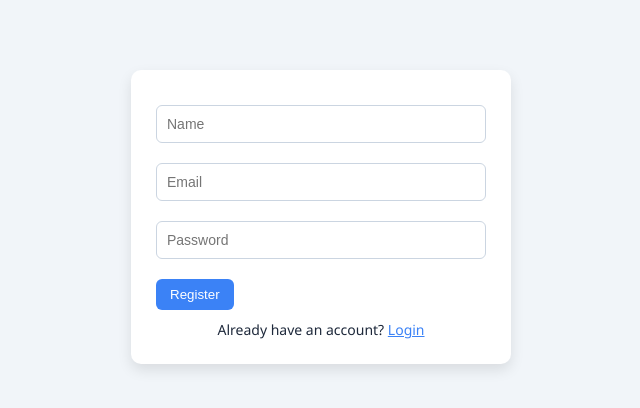
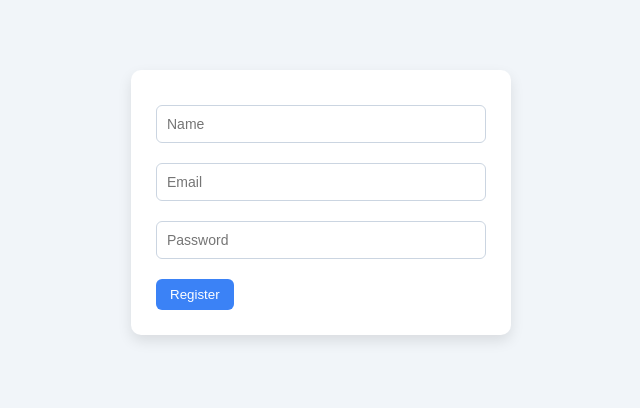
Before and after one commit to arunbusa06/student-management-system, a React (Create React App) app in the folder client/: page /register in a window 1280 px wide. Shown: the top 408 px of the page, without its empty margins (319-959 px from the left). Built offline with nearby package versions, Linux system fonts and the light colour scheme.

Commit message:
added register page

```diff
--- a/client/src/pages/Register.jsx
+++ b/client/src/pages/Register.jsx
@@ -1,56 +1,31 @@
 import { useState } from "react";
-import { useNavigate, Link } from "react-router-dom";
 import api from "../utils/api";
 
 export default function Register() {
-  const navigate = useNavigate();
-
   const [data, setData] = useState({
     name: "",
     email: "",
     password: ""
   });
 
-  const submit = async (e) => {
+  const register = async (e) => {
     e.preventDefault();
 
     try {
       await api.post("/auth/register", data);
-
       alert("Registered Successfully");
-
-
-      navigate("/login");
-
+      window.location.href = "/login";
     } catch (err) {
-      alert(err.response?.data || "Register Failed");
+      alert("Register failed");
     }
   };
 
   return (
-    <form onSubmit={submit}>
-      <input
-        placeholder="Name"
-        onChange={e => setData({ ...data, name: e.target.value })}
-      />
-
-      <input
-        placeholder="Email"
-        onChange={e => setData({ ...data, email: e.target.value })}
-      />
-
-      <input
-        type="password"
-        placeholder="Password"
-        onChange={e => setData({ ...data, password: e.target.value })}
-      />
-
+    <form onSubmit={register}>
+      <input placeholder="Name" onChange={e=>setData({...data,name:e.target.value})}/>
+      <input placeholder="Email" onChange={e=>setData({...data,email:e.target.value})}/>
+      <input placeholder="Password" type="password" onChange={e=>setData({...data,password:e.target.value})}/>
       <button>Register</button>
-
-
-      <p>
-        Already have an account? <Link to="/login">Login</Link>
-      </p>
     </form>
   );
 }
```
